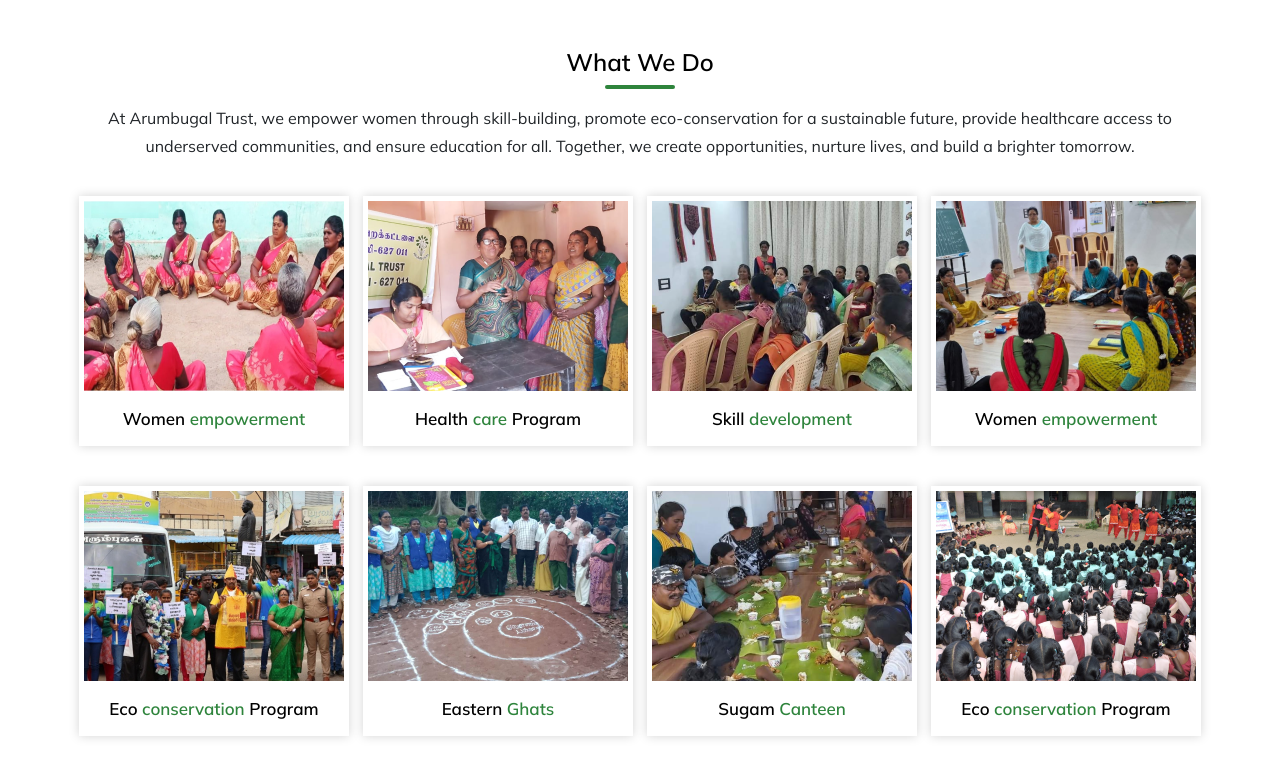
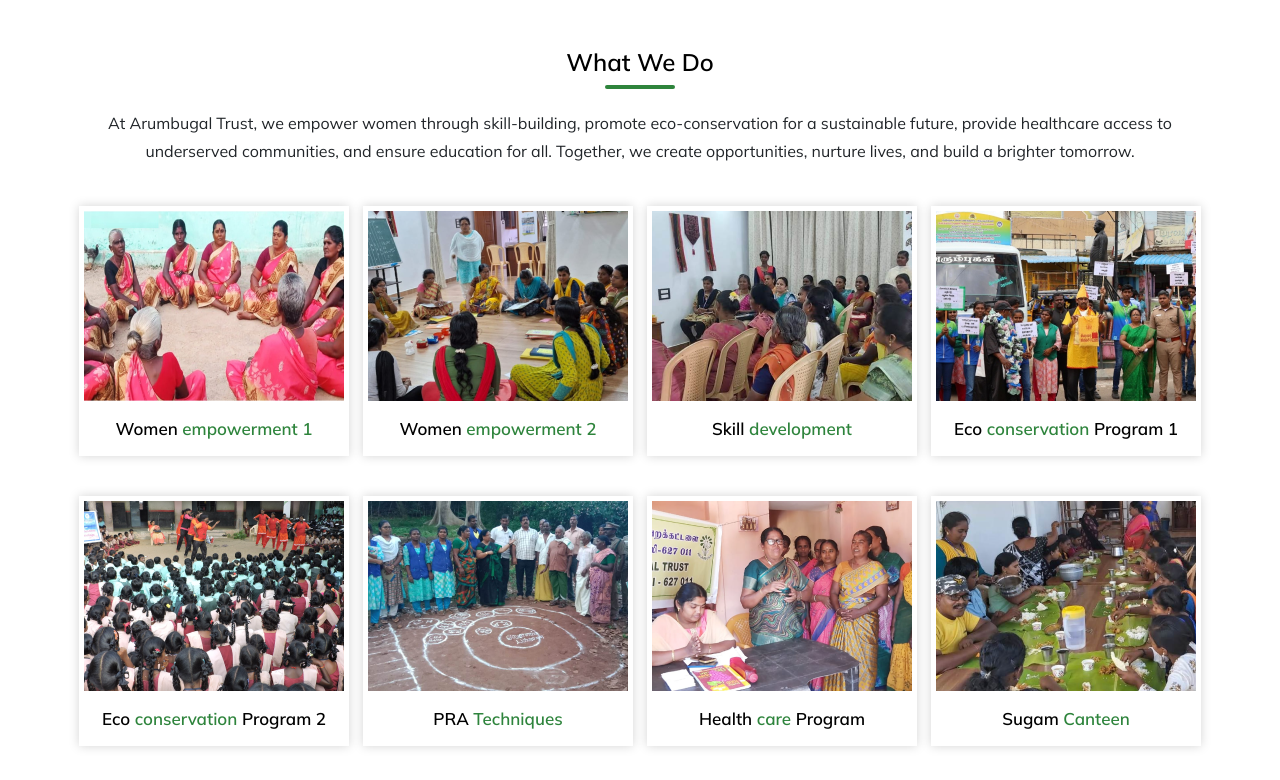
Before and after one commit to Ilyas73-hue/arumbugal, a React (Create React App) app: page /what_we_do in a window 1280 px wide. Shown: the part 380-1160 px from the top of the page. Built offline with nearby package versions, Linux system fonts and the light colour scheme.

Commit message:
changes updated

```diff
--- a/src/component/Activities/Activities.css
+++ b/src/component/Activities/Activities.css
@@ -93,6 +93,7 @@
   font-weight: 400;
   line-height: 28px;
   margin-top: 20px;
+  padding: 5px;
   }
 
   #activities-section-2-1-4{
--- a/src/component/Home/Home.js
+++ b/src/component/Home/Home.js
@@ -122,7 +122,7 @@ const Dropdata = [{
                   <h6 id="carousel-content-1-h6-1">
                   In every bloom, a story of progress
                   </h6>
-                  <button id="carousel-button">Donate</button>
+                  <button id="carousel-button">Read More</button>
                 </motion.div>
               </div>
             </div>
@@ -250,7 +250,9 @@ const Dropdata = [{
 
         {/* Section 3 */}
 
-        <section id="home-section-3">
+
+
+        {/* <section id="home-section-3">
           <motion.div
            variants={matches ? fadeSmallIn("up") :fadeBigIn("up")}
            initial="hidden"
@@ -263,11 +265,59 @@ const Dropdata = [{
             </p>
             <button id="home-section-3-1-button">Donate</button>
           </motion.div>
+        </section>  */}
+
+<section id="home-section-5">
+          <div className="container" id="home-section-5-1">
+              <div id="home-section-5-1">
+              <div id="home-section-5-1-1">
+                <motion.div
+                 variants={matches ? fadeSmallIn("right") :fadeBigIn("right")}
+                 initial="hidden"
+                 whileInView={'show'}
+                 viewport={{ once: false, amount: 0.7 }}
+                id="home-section-5-1-1-1">
+                    <h6 id="home-section-5-1-1-1-h6-1">Our vision</h6>
+                    <p id="home-section-5-1-1-1-p-1">To create an inclusive and empowered society rooted in social justice and sustainable environmental practices, achieved through a profound commitment to nature.</p>
+                    <button id="home-section-5-1-1-1-button">Read More</button>
+                </motion.div>
+                <motion.div
+                 variants={matches ? fadeSmallIn("left") :fadeBigIn("left")}
+                 initial="hidden"
+                 whileInView={'show'}
+                 viewport={{ once: false, amount: 0.7 }}
+                id="home-section-5-1-1-2">
+                  <img id="home-section-5-1-1-2-img" src={home_section_5_img_1} alt={home_section_5_img_1} />
+                </motion.div>
+              </div>
+
+              <div id="home-section-5-1-2">
+              <motion.div
+               variants={matches ? fadeSmallIn("right") :fadeBigIn("right")}
+               initial="hidden"
+               whileInView={'show'}
+               viewport={{ once: false, amount: 0.7 }}
+              id="home-section-5-1-2-2">
+                  <img id="home-section-5-1-2-2-img" src={home_section_5_img_2} alt={home_section_5_img_2} />
+                </motion.div>
+                <motion.div
+                 variants={matches ? fadeSmallIn("left") :fadeBigIn("left")}
+                 initial="hidden"
+                 whileInView={'show'}
+                 viewport={{ once: false, amount: 0.7 }}
+                id="home-section-5-1-2-1">
+                    <h6 id="home-section-5-1-2-1-h6-1">Our Mission</h6>
+                    <p id="home-section-5-1-2-1-p-1">To mobilize and organize marginalized communities by generating awareness, capacity building and facilitating access to resources.</p>
+                    <button id="home-section-5-1-2-1-button">Read More</button>
+                </motion.div>
+              </div>
+              </div>
+          </div>
         </section>
 
            {/* Section 8 */}
 
-        <section id="home-section-8">
+         <section id="home-section-8">
            <div className='container' id="home-section-8-div-1">
              <motion.div
               variants={matches ? fadeSmallIn("down") :fadeBigIn("down")}
@@ -360,7 +410,7 @@ const Dropdata = [{
                   alt={home_what_we_do_card_img_1}
                 />
                 <p id="home-section-4-1-4-1-p-1">
-                  Women <span id="home-section-4-1-4-1-p-2">empowerment</span>
+                  Women <span id="home-section-4-1-4-1-p-2">empowerment 1</span>
                 </p>
               </motion.div>
               <motion.div
@@ -371,12 +421,11 @@ const Dropdata = [{
               id="home-section-4-1-4-1">
                 <img
                   id="home-section-4-1-4-1-img"
-                  src={home_what_we_do_card_img_2}
-                  alt={home_what_we_do_card_img_2}
+                  src={home_what_we_do_card_img_4}
+                  alt={home_what_we_do_card_img_4}
                 />
                 <p id="home-section-4-1-4-1-p-1">
-                  Health <span id="home-section-4-1-4-1-p-2">care</span>{" "}
-                  Program
+                  Women <span id="home-section-4-1-4-1-p-2">empowerment 2</span>
                 </p>
               </motion.div>
               <motion.div
@@ -394,21 +443,9 @@ const Dropdata = [{
                   Skill <span id="home-section-4-1-4-1-p-2">development</span>
                 </p>
               </motion.div>
-              <motion.div
-               variants={matches ? fadeSmallIn("up") :fadeBigIn("up")}
-               initial="hidden"
-               whileInView={'show'}
-               viewport={{ once: false, amount: 0.7 }}
-              id="home-section-4-1-4-1">
-                <img
-                  id="home-section-4-1-4-1-img"
-                  src={home_what_we_do_card_img_4}
-                  alt={home_what_we_do_card_img_4}
-                />
-                <p id="home-section-4-1-4-1-p-1">
-                  Women <span id="home-section-4-1-4-1-p-2">empowerment</span>
-                </p>
-              </motion.div>
+
+
+
               <motion.div
                variants={matches ? fadeSmallIn("up") :fadeBigIn("up")}
                initial="hidden"
@@ -422,9 +459,28 @@ const Dropdata = [{
                 />
                 <p id="home-section-4-1-4-1-p-1">
                   Eco <span id="home-section-4-1-4-1-p-2">conservation</span>{" "}
-                  Program
+                  Program 1
                 </p>
               </motion.div>
+
+
+              <motion.div
+               variants={matches ? fadeSmallIn("up") :fadeBigIn("up")}
+               initial="hidden"
+               whileInView={'show'}
+               viewport={{ once: false, amount: 0.7 }}
+              id="home-section-4-1-4-1">
+                <img
+                  id="home-section-4-1-4-1-img"
+                  src={home_what_we_do_card_img_8}
+                  alt={home_what_we_do_card_img_8}
+                />
+                <p id="home-section-4-1-4-1-p-1">
+                  Eco <span id="home-section-4-1-4-1-p-2">conservation </span>{" "}
+                  Program 2
+                </p>
+              </motion.div>
+
               <motion.div
                variants={matches ? fadeSmallIn("up") :fadeBigIn("up")}
                initial="hidden"
@@ -437,9 +493,27 @@ const Dropdata = [{
                   alt={home_what_we_do_card_img_5}
                 />
                 <p id="home-section-4-1-4-1-p-1">
-                  Eastern <span id="home-section-4-1-4-1-p-2">Ghats</span>
+                  PRA <span id="home-section-4-1-4-1-p-2">Techniques</span>
                 </p>
               </motion.div>
+
+              <motion.div
+               variants={matches ? fadeSmallIn("up") :fadeBigIn("up")}
+               initial="hidden"
+               whileInView={'show'}
+               viewport={{ once: false, amount: 0.7 }}
+              id="home-section-4-1-4-1">
+                <img
+                  id="home-section-4-1-4-1-img"
+                  src={home_what_we_do_card_img_2}
+                  alt={home_what_we_do_card_img_2}
+                />
+                <p id="home-section-4-1-4-1-p-1">
+                  Health <span id="home-section-4-1-4-1-p-2">care</span>{" "}
+                  Program
+                </p>
+              </motion.div>
+
               <motion.div
                variants={matches ? fadeSmallIn("up") :fadeBigIn("up")}
                initial="hidden"
@@ -456,75 +530,13 @@ const Dropdata = [{
                 </p>
               </motion.div>
 
-              <motion.div
-               variants={matches ? fadeSmallIn("up") :fadeBigIn("up")}
-               initial="hidden"
-               whileInView={'show'}
-               viewport={{ once: false, amount: 0.7 }}
-              id="home-section-4-1-4-1">
-                <img
-                  id="home-section-4-1-4-1-img"
-                  src={home_what_we_do_card_img_8}
-                  alt={home_what_we_do_card_img_8}
-                />
-                <p id="home-section-4-1-4-1-p-1">
-                  Eco <span id="home-section-4-1-4-1-p-2">conservation</span>{" "}
-                  Program
-                </p>
-              </motion.div>
             </div>
           </div>
         </section>
 
         {/* home Section 5 */}
 
-        <section id="home-section-5">
-          <div className="container" id="home-section-5-1">
-              <div id="home-section-5-1">
-              <div id="home-section-5-1-1">
-                <motion.div
-                 variants={matches ? fadeSmallIn("right") :fadeBigIn("right")}
-                 initial="hidden"
-                 whileInView={'show'}
-                 viewport={{ once: false, amount: 0.7 }}
-                id="home-section-5-1-1-1">
-                    <h6 id="home-section-5-1-1-1-h6-1">Our vision</h6>
-                    <p id="home-section-5-1-1-1-p-1">To create an inclusive and empowered society rooted in social justice and sustainable environmental practices, achieved through a profound commitment to nature.</p>
-                    <button id="home-section-5-1-1-1-button">Read More</button>
-                </motion.div>
-                <motion.div
-                 variants={matches ? fadeSmallIn("left") :fadeBigIn("left")}
-                 initial="hidden"
-                 whileInView={'show'}
-                 viewport={{ once: false, amount: 0.7 }}
-                id="home-section-5-1-1-2">
-                  <img id="home-section-5-1-1-2-img" src={home_section_5_img_1} alt={home_section_5_img_1} />
-                </motion.div>
-              </div>
 
-              <div id="home-section-5-1-2">
-              <motion.div
-               variants={matches ? fadeSmallIn("right") :fadeBigIn("right")}
-               initial="hidden"
-               whileInView={'show'}
-               viewport={{ once: false, amount: 0.7 }}
-              id="home-section-5-1-2-2">
-                  <img id="home-section-5-1-2-2-img" src={home_section_5_img_2} alt={home_section_5_img_2} />
-                </motion.div>
-                <motion.div
-                 variants={matches ? fadeSmallIn("left") :fadeBigIn("left")}
-                 initial="hidden"
-                 whileInView={'show'}
-                 viewport={{ once: false, amount: 0.7 }}
-                id="home-section-5-1-2-1">
-                    <h6 id="home-section-5-1-2-1-h6-1">Our Mission</h6>
-                    <p id="home-section-5-1-2-1-p-1">To mobilize and organize marginalized communities by generating awareness, capacity building and facilitating access to resources.</p>
-                    <button id="home-section-5-1-2-1-button">Read More</button>
-                </motion.div>
-              </div>
-              </div>
-          </div>
-        </section>
 
       {/* Home Section 6 */}
 
@@ -658,6 +670,9 @@ const Dropdata = [{
                     </div>
                   </motion.div>
              </div>
+             <div id="home-section-7-1-5">
+                <button onClick={() => window.location.href=`/activities`} id="home-section-7-1-5-read-more">Read More</button>
+             </div>
         </div>
       </section>
 
--- a/src/component/What_we_do/what_we_do.css
+++ b/src/component/What_we_do/what_we_do.css
@@ -51,6 +51,7 @@
     line-height: 25.1px;
     text-align: center;
     color: var(--color);
+
   }
 
   #what_we_do_section-1-div-1-P-1-span {
@@ -95,6 +96,7 @@ font-weight: 400;
 line-height: 28px;
 text-align: center;
 width: 100%;
+padding: 5px;
   }
 
 
@@ -247,7 +249,7 @@ left: 5px;
   #what_we_do_section-4-1-1{
     display: flex;
     flex-direction: row;
-    justify-content: space-evenly;
+    justify-content: space-between;
     align-items: center;
   }
 
@@ -295,7 +297,7 @@ text-align: justify;
     margin-top: 60px;
     display: flex;
     flex-direction: row;
-    justify-content: space-evenly;
+    justify-content: space-between;
     align-items: center;
    }
 
--- a/src/component/What_we_do/what_we_do.js
+++ b/src/component/What_we_do/what_we_do.js
@@ -88,7 +88,87 @@ function What_we_do() {
                   alt={home_what_we_do_card_img_1}
                 />
                 <p id="what_we_do_section-2-1-4-1-p-1">
-                  Women <span id="what_we_do_section-2-1-4-1-p-2">empowerment</span>
+                  Women <span id="what_we_do_section-2-1-4-1-p-2">empowerment 1</span>
+                </p>
+              </motion.div>
+              <motion.div
+              variants={matches ? fadeSmallIn("up") :fadeBigIn("up")}
+              initial="hidden"
+              whileInView={'show'}
+              viewport={{ once: false, amount: 0.7 }}
+              id="what_we_do_section-2-1-4-1">
+                <img
+                  id="what_we_do_section-2-1-4-1-img"
+                  src={home_what_we_do_card_img_4}
+                  alt={home_what_we_do_card_img_4}
+                />
+                <p id="what_we_do_section-2-1-4-1-p-1">
+                  Women <span id="what_we_do_section-2-1-4-1-p-2">empowerment 2</span>
+                </p>
+              </motion.div>
+              <motion.div
+              variants={matches ? fadeSmallIn("up") :fadeBigIn("up")}
+              initial="hidden"
+              whileInView={'show'}
+              viewport={{ once: false, amount: 0.7 }}
+              id="what_we_do_section-2-1-4-1">
+                <img
+                  id="what_we_do_section-2-1-4-1-img"
+                  src={home_what_we_do_card_img_3}
+                  alt={home_what_we_do_card_img_3}
+                />
+                <p id="what_we_do_section-2-1-4-1-p-1">
+                  Skill <span id="what_we_do_section-2-1-4-1-p-2">development</span>
+                </p>
+              </motion.div>
+
+
+
+              <motion.div
+              variants={matches ? fadeSmallIn("up") :fadeBigIn("up")}
+              initial="hidden"
+              whileInView={'show'}
+              viewport={{ once: false, amount: 0.7 }}
+              id="what_we_do_section-2-1-4-1">
+                <img
+                  id="what_we_do_section-2-1-4-1-img"
+                  src={home_what_we_do_card_img_7}
+                  alt={home_what_we_do_card_img_7}
+                />
+                <p id="what_we_do_section-2-1-4-1-p-1">
+                  Eco <span id="what_we_do_section-2-1-4-1-p-2">conservation</span>{" "}
+                  Program 1
+                </p>
+              </motion.div>
+              <motion.div
+              variants={matches ? fadeSmallIn("up") :fadeBigIn("up")}
+              initial="hidden"
+              whileInView={'show'}
+              viewport={{ once: false, amount: 0.7 }}
+              id="what_we_do_section-2-1-4-1">
+                <img
+                  id="what_we_do_section-2-1-4-1-img"
+                  src={home_what_we_do_card_img_8}
+                  alt={home_what_we_do_card_img_8}
+                />
+                <p id="what_we_do_section-2-1-4-1-p-1">
+                  Eco <span id="what_we_do_section-2-1-4-1-p-2">conservation</span>{" "}
+                  Program 2
+                </p>
+              </motion.div>
+              <motion.div
+              variants={matches ? fadeSmallIn("up") :fadeBigIn("up")}
+              initial="hidden"
+              whileInView={'show'}
+              viewport={{ once: false, amount: 0.7 }}
+              id="what_we_do_section-2-1-4-1">
+                <img
+                  id="what_we_do_section-2-1-4-1-img"
+                  src={home_what_we_do_card_img_5}
+                  alt={home_what_we_do_card_img_5}
+                />
+                <p id="what_we_do_section-2-1-4-1-p-1">
+                PRA <span id="what_we_do_section-2-1-4-1-p-2">Techniques</span>
                 </p>
               </motion.div>
               <motion.div
@@ -115,67 +195,6 @@ function What_we_do() {
               id="what_we_do_section-2-1-4-1">
                 <img
                   id="what_we_do_section-2-1-4-1-img"
-                  src={home_what_we_do_card_img_3}
-                  alt={home_what_we_do_card_img_3}
-                />
-                <p id="what_we_do_section-2-1-4-1-p-1">
-                  Skill <span id="what_we_do_section-2-1-4-1-p-2">development</span>
-                </p>
-              </motion.div>
-              <motion.div
-              variants={matches ? fadeSmallIn("up") :fadeBigIn("up")}
-              initial="hidden"
-              whileInView={'show'}
-              viewport={{ once: false, amount: 0.7 }}
-              id="what_we_do_section-2-1-4-1">
-                <img
-                  id="what_we_do_section-2-1-4-1-img"
-                  src={home_what_we_do_card_img_4}
-                  alt={home_what_we_do_card_img_4}
-                />
-                <p id="what_we_do_section-2-1-4-1-p-1">
-                  Women <span id="what_we_do_section-2-1-4-1-p-2">empowerment</span>
-                </p>
-              </motion.div>
-              <motion.div
-              variants={matches ? fadeSmallIn("up") :fadeBigIn("up")}
-              initial="hidden"
-              whileInView={'show'}
-              viewport={{ once: false, amount: 0.7 }}
-              id="what_we_do_section-2-1-4-1">
-                <img
-                  id="what_we_do_section-2-1-4-1-img"
-                  src={home_what_we_do_card_img_7}
-                  alt={home_what_we_do_card_img_7}
-                />
-                <p id="what_we_do_section-2-1-4-1-p-1">
-                  Eco <span id="what_we_do_section-2-1-4-1-p-2">conservation</span>{" "}
-                  Program
-                </p>
-              </motion.div>
-              <motion.div
-              variants={matches ? fadeSmallIn("up") :fadeBigIn("up")}
-              initial="hidden"
-              whileInView={'show'}
-              viewport={{ once: false, amount: 0.7 }}
-              id="what_we_do_section-2-1-4-1">
-                <img
-                  id="what_we_do_section-2-1-4-1-img"
-                  src={home_what_we_do_card_img_5}
-                  alt={home_what_we_do_card_img_5}
-                />
-                <p id="what_we_do_section-2-1-4-1-p-1">
-                  Eastern <span id="what_we_do_section-2-1-4-1-p-2">Ghats</span>
-                </p>
-              </motion.div>
-              <motion.div
-              variants={matches ? fadeSmallIn("up") :fadeBigIn("up")}
-              initial="hidden"
-              whileInView={'show'}
-              viewport={{ once: false, amount: 0.7 }}
-              id="what_we_do_section-2-1-4-1">
-                <img
-                  id="what_we_do_section-2-1-4-1-img"
                   src={home_what_we_do_card_img_6}
                   alt={home_what_we_do_card_img_6}
                 />
@@ -184,31 +203,15 @@ function What_we_do() {
                 </p>
               </motion.div>
 
-              <motion.div
-              variants={matches ? fadeSmallIn("up") :fadeBigIn("up")}
-              initial="hidden"
-              whileInView={'show'}
-              viewport={{ once: false, amount: 0.7 }}
-              id="what_we_do_section-2-1-4-1">
-                <img
-                  id="what_we_do_section-2-1-4-1-img"
-                  src={home_what_we_do_card_img_8}
-                  alt={home_what_we_do_card_img_8}
-                />
-                <p id="what_we_do_section-2-1-4-1-p-1">
-                  Eco <span id="what_we_do_section-2-1-4-1-p-2">conservation</span>{" "}
-                  Program
-                </p>
-              </motion.div>
+
             </div>
           </div>
         </section>
 
 
+ {/* Section 3 */}
 
-        {/* Section 3 */}
-
-        <section id="what_we_do_section-3">
+ {/* <section id="what_we_do_section-3">
           <motion.div
           variants={matches ? fadeSmallIn("up") :fadeBigIn("up")}
           initial="hidden"
@@ -221,7 +224,8 @@ function What_we_do() {
             </p>
             <button id="what_we_do_section-3-1-button">Donate</button>
           </motion.div>
-        </section>
+        </section> */}
+
 
         {/* Section 4 */}
 
```
Also changed, not shown: src/component/Home/Home.css (+28 -3 lines).
